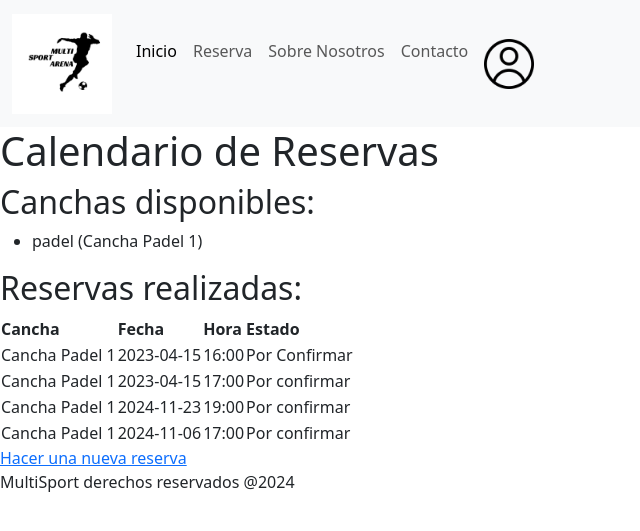
After one commit to DavidD2497/MultiSport-Arena, a Flask app: page /reserva/reserva in a window 1280 px wide. The commit adds this page. Shown: the top 531 px of the page, without its empty margins (0-640 px from the left). Run offline with Flask 3, Linux system fonts and the light colour scheme; data comes from the database, SQL or seed files in the repository; both versions use the stored data as it was after the commit.

Commit message:
reserva terminada

```diff
--- a/app.py
+++ b/app.py
@@ -3,14 +3,15 @@ from modelo.conexion import crear_conexion
 from modelo.usuario import crear_tabla_usuario, insertar_usuario
 from modelo.administrador import crear_tabla_administrador, insertar_administrador
 from modelo.cancha import crear_tabla_cancha, insertar_cancha
-from modelo.reserva import crear_tabla_reserva, insertar_reserva
+from modelo.reserva import crear_tabla_reserva, insertar_reserva, obtener_reservas
 from controlador.autenticador import auth_bp
+from controlador.reservacion import reserva_bp
 
 app = Flask(__name__)
 app.secret_key = "clave_secreta_segura"
 
 app.register_blueprint(auth_bp, url_prefix="/auth")
-
+app.register_blueprint(reserva_bp, url_prefix="/reserva")
 @app.route('/')
 def index():
 
@@ -23,7 +24,10 @@ def index():
 
 #     user_id = session.get('user_id')  # Obtener el ID del usuario si está en la sesión
 #     return render_template("index.html", user_id=user_id)
-# >>>>>>> origin/tomas
+
+# Registrar los blueprints
+
+
 
 if __name__ == "__main__":
     conn = crear_conexion("reserva_canchas.db")
@@ -35,6 +39,6 @@ if __name__ == "__main__":
         insertar_usuario(conn, "Juan Pérez", "juan@example.com", "contrasena123")
         insertar_administrador(conn, "Admin Uno", "admin@example.com", "adminpass")
         insertar_cancha(conn, "padel", "Cancha Padel 1")
-        insertar_reserva(conn, 1, 1, "2023-04-15", 16, "Por Confirmar")
+        insertar_reserva(conn, 1, 1, "2023-04-15", "16:00", "Por Confirmar")
         conn.close()
     app.run(debug=True)
--- /dev/null
+++ b/controlador/reservacion.py
@@ -0,0 +1,68 @@
+from flask import Blueprint, render_template, request, redirect, url_for, flash, session
+from modelo.reserva import insertar_reserva, obtener_reservas
+from modelo.cancha import obtener_canchas
+from modelo.conexion import crear_conexion
+
+# Crear el blueprint para el manejo de reservas
+reserva_bp = Blueprint('reserva', __name__, url_prefix='/reserva')
+
+DATABASE = 'reserva_canchas.db'
+
+# Ruta para mostrar el calendario de reservas
+@reserva_bp.route('/reserva')
+def calendario():
+    conn = crear_conexion(DATABASE)
+
+    # Obtener canchas y reservas de la base de datos
+    canchas = obtener_canchas(conn)
+    reservas = obtener_reservas(conn)
+
+    conn.close()
+
+    # Pasar la información de las canchas y reservas a la plantilla
+    return render_template('reserva.html', canchas=canchas, reservas=reservas)
+
+# Ruta para hacer una nueva reserva
+@reserva_bp.route('/hacer_reserva', methods=['GET', 'POST'])
+def hacer_reserva():
+    if 'user_id' not in session:
+        flash('Debes iniciar sesión para hacer una reserva', 'danger')
+        return redirect(url_for('auth.login'))  # Asegúrate de que el blueprint se llame 'auth_bp'
+
+    if request.method == 'POST':
+        # Recibir datos del formulario
+        cancha_id = request.form['cancha_id']
+        fecha = request.form['fecha']
+        hora = request.form['hora']
+        estado = "Por confirmar"  # Estado inicial de la reserva
+
+        conn = crear_conexion(DATABASE)
+
+        # Verificar si ya existe una reserva para la misma fecha y hora
+        query_check = """
+            SELECT COUNT(*)
+            FROM Reservas
+            WHERE id_cancha = ? AND fecha = ? AND hora = ?
+        """
+        cursor = conn.cursor()
+        cursor.execute(query_check, (cancha_id, fecha, hora))
+        count = cursor.fetchone()[0]
+
+        if count > 0:
+            flash('¡Error! Ya existe una reserva para esa cancha, fecha y hora. Por favor, elige otro horario.', 'danger')
+            conn.close()
+            return redirect(url_for('reserva.hacer_reserva'))
+
+        # Si no existe, insertar la nueva reserva
+        insertar_reserva(conn, session['user_id'], cancha_id, fecha, hora, estado)
+        conn.close()
+
+        flash('Reserva realizada con éxito.', 'success')
+        return redirect(url_for('reserva.calendario'))
+
+    # Mostrar las canchas disponibles al hacer una nueva reserva
+    conn = crear_conexion(DATABASE)
+    canchas = obtener_canchas(conn)
+    conn.close()
+
+    return render_template('hacer_reserva.html', canchas=canchas)
--- a/modelo/cancha.py
+++ b/modelo/cancha.py
@@ -19,12 +19,31 @@ def crear_tabla_cancha(conn):
 def insertar_cancha(conn, tipo, nombre):
     try:
         cursor = conn.cursor()
+
+        # Verificar si la cancha ya existe
+        query_check = "SELECT COUNT(*) FROM Canchas WHERE nombre = ?"
+        cursor.execute(query_check, (nombre,))
+        if cursor.fetchone()[0] > 0:
+            print(f"Error: Ya existe una cancha con el nombre '{nombre}'.")
+            return False  # Si la cancha ya existe, no insertamos
+
+        # Insertar la nueva cancha
         sql_insertar_cancha = """
         INSERT INTO Canchas (tipo, nombre)
         VALUES (?, ?)
         """
         cursor.execute(sql_insertar_cancha, (tipo, nombre))
         conn.commit()
-        print("Cancha insertada exitosamente.")
+        print(f"Cancha '{nombre}' insertada exitosamente.")
+        return True  # Retornar True para indicar éxito
     except Error as e:
         print(f"Error al insertar cancha: {e}")
+        return False  # Si ocurre un error, retornamos False
+
+
+
+def obtener_canchas(conn):
+    cursor = conn.cursor()
+    query = "SELECT * FROM Canchas"  # Asegúrate de usar 'Canchas' y no 'Cancha'
+    cursor.execute(query)
+    return cursor.fetchall()
--- a/modelo/reserva.py
+++ b/modelo/reserva.py
@@ -24,7 +24,21 @@ def crear_tabla_reserva(conn):
 
 def insertar_reserva(conn, id_usuario, id_cancha, fecha, hora, estado='Por Confirmar'):
     try:
+        # Verificar si ya existe una reserva para esa cancha, fecha y hora
         cursor = conn.cursor()
+        query_check = """
+            SELECT COUNT(*)
+            FROM Reservas
+            WHERE id_cancha = ? AND fecha = ? AND hora = ?
+        """
+        cursor.execute(query_check, (id_cancha, fecha, hora))
+        count = cursor.fetchone()[0]
+
+        if count > 0:
+            print("Ya existe una reserva para esa cancha, fecha y hora.")
+            return  # No insertar la reserva
+
+        # Si no existe, insertar la nueva reserva
         sql_insertar_reserva = """
         INSERT INTO Reservas (id_usuario, id_cancha, fecha, hora, estado)
         VALUES (?, ?, ?, ?, ?)
@@ -34,3 +48,16 @@ def insertar_reserva(conn, id_usuario, id_cancha, fecha, hora, estado='Por Confi
         print("Reserva insertada exitosamente.")
     except Error as e:
         print(f"Error al insertar reserva: {e}")
+
+def obtener_reservas(conn):
+    query = """
+        SELECT reservas.id_reserva, canchas.nombre AS cancha_nombre, reservas.fecha,
+               reservas.hora, reservas.estado
+        FROM reservas
+        JOIN canchas ON reservas.id_cancha = canchas.id_cancha
+    """
+    cursor = conn.cursor()
+    cursor.execute(query)
+    reservas = cursor.fetchall()
+    print("Reservas obtenidas:", reservas)  # Imprimir los resultados para depuración
+    return reservas
--- a/templates/footer.html
+++ b/templates/footer.html
@@ -1,13 +1,4 @@
-<!DOCTYPE html>
-<html lang="en">
-<head>
-    <meta charset="UTF-8">
-    <meta name="viewport" content="width=device-width, initial-scale=1.0">
-    <link rel="stylesheet" href="{{ url_for('static', filename='estilos/style.css') }}">
-    <link rel="stylesheet" href="https://cdnjs.cloudflare.com/ajax/libs/font-awesome/6.0.0-beta3/css/all.min.css">
-    <title>Footer</title>
-</head>
-<body>
+
     <footer class="footer">
         <div class="footer-icons">
             <a href="https://www.instagram.com" target="_blank" class="icon">
--- a/templates/header.html
+++ b/templates/header.html
@@ -22,7 +22,8 @@
                     <a class="nav-link active" aria-current="page" href="/">Inicio</a>
                   </li>
                   <li class="nav-item">
-                    <a class="nav-link" href="#">Reserva</a>
+                    <a class="nav-link" href="{{ url_for('reserva.hacer_reserva') }}">Reserva</a>
+
                   </li>
                   <li class="nav-item">
                     <a class="nav-link" href="#">Sobre Nosotros</a>
@@ -31,7 +32,7 @@
                     <a class="nav-link" href="#">Contacto</a>
                   </li>
                   <li class="nav-item">
-                    <a class="nav-link" href="#">
+                    <a class="nav-link" href="/auth/login">
                         <img src="./img/usuario.png" alt="usuario" width="50" height="50">
                     </a>
                   </li>
--- a/templates/index.html
+++ b/templates/index.html
@@ -1,5 +1,5 @@
 
-{% extends 'header.html'%}
+{% include 'header.html'%}
 
 <main>
     <h1>Index</h1>
--- /dev/null
+++ b/templates/reserva.html
@@ -0,0 +1,37 @@
+
+{% include 'header.html'%}
+
+<main>
+    <h1>Calendario de Reservas</h1>
+    <h2>Canchas disponibles:</h2>
+    <ul>
+        {% for cancha in canchas %}
+            <li>{{ cancha[1] }} ({{ cancha[2] }})</li>
+        {% endfor %}
+    </ul>
+
+    <h2>Reservas realizadas:</h2>
+    <table>
+        <thead>
+            <tr>
+                <th>Cancha</th>
+                <th>Fecha</th>
+                <th>Hora</th>
+                <th>Estado</th>
+            </tr>
+        </thead>
+        <tbody>
+            {% for reserva in reservas %}
+                <tr>
+                    <td>{{ reserva[1] }}</td>
+                    <td>{{ reserva[2] }}</td>
+                    <td>{{ reserva[3] }}</td>
+                    <td>{{ reserva[4] }}</td>
+                </tr>
+            {% endfor %}
+        </tbody>
+    </table>
+    <a href="{{ url_for('reserva.hacer_reserva') }}">Hacer una nueva reserva</a>
+</main>
+
+{% include 'footer.html' %}
```
Also changed, not shown: estilos/style.css (+11 -0 lines), templates/hacer_reserva.html (added, +37 -0 lines), reserva_canchas.db.
